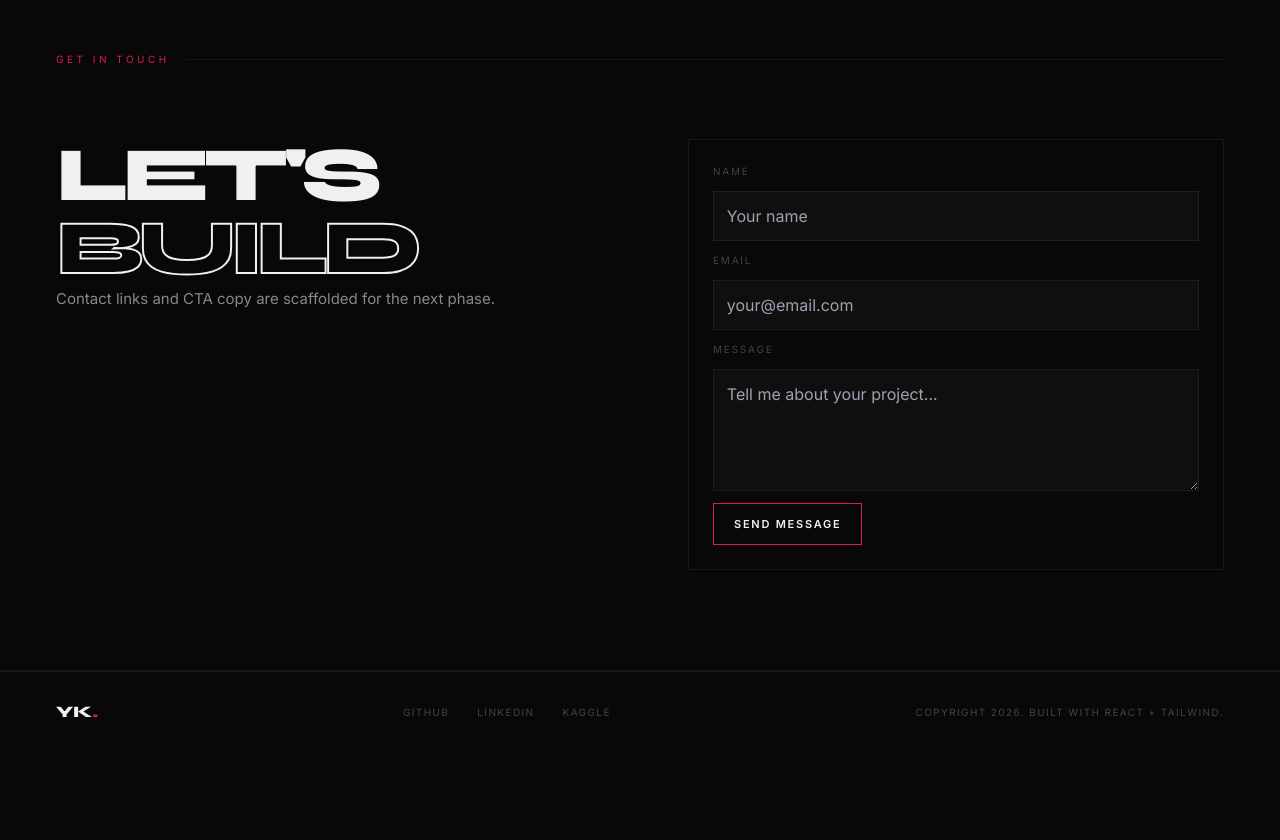
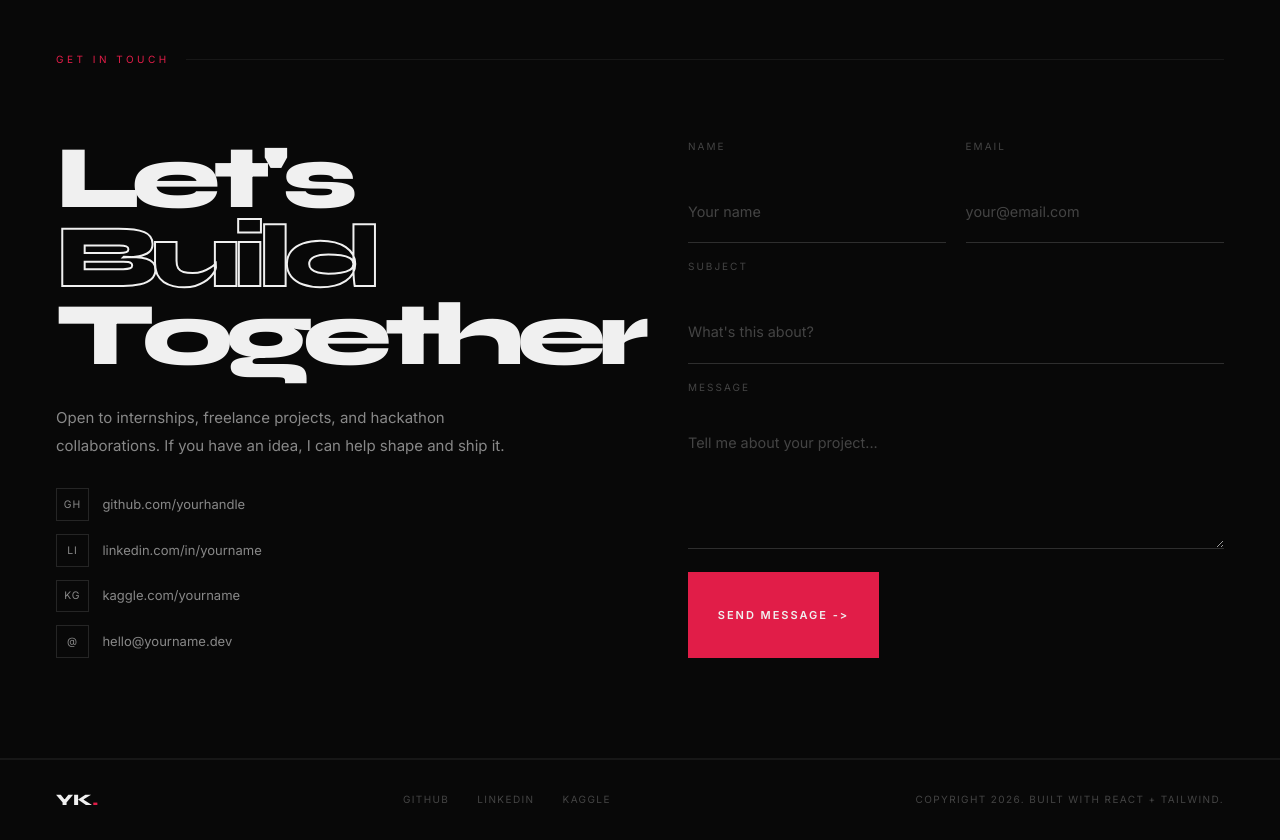
Before and after one commit to Himanth-reddy/himanth-portfolio, a React app: page / in a window 1280 px wide. Shown: the part 3320-4160 px from the top of the page. Before the commit the page ends 4072 px from the top, so only its background shows below. Built offline with nearby package versions, Linux system fonts and the light colour scheme; no server answers; the HTML template or start-up script is replaced by a standard one.

Commit message:
feat: implement contact section with form handling and styling

```diff
--- /dev/null
+++ b/src/data/contact.js
@@ -0,0 +1,27 @@
+export const contactSectionContent = {
+  label: 'Get In Touch',
+  titleTop: "Let's",
+  titleAccent: 'Build',
+  titleBottom: 'Together',
+  description:
+    'Open to internships, freelance projects, and hackathon collaborations. If you have an idea, I can help shape and ship it.',
+}
+
+export const contactLinks = [
+  { id: 'github', icon: 'GH', label: 'github.com/yourhandle', href: 'https://github.com/' },
+  { id: 'linkedin', icon: 'LI', label: 'linkedin.com/in/yourname', href: 'https://linkedin.com/' },
+  { id: 'kaggle', icon: 'KG', label: 'kaggle.com/yourname', href: 'https://kaggle.com/' },
+  { id: 'email', icon: '@', label: 'hello@yourname.dev', href: 'mailto:hello@yourname.dev' },
+]
+
+export const contactFormFields = [
+  { id: 'name', label: 'Name', placeholder: 'Your name', type: 'text' },
+  { id: 'email', label: 'Email', placeholder: 'your@email.com', type: 'email' },
+  { id: 'subject', label: 'Subject', placeholder: "What's this about?", type: 'text' },
+  {
+    id: 'message',
+    label: 'Message',
+    placeholder: 'Tell me about your project...',
+    type: 'textarea',
+  },
+]
--- a/src/sections/Contact.jsx
+++ b/src/sections/Contact.jsx
@@ -1,22 +1,151 @@
+import { useMemo, useState } from 'react'
+import emailjs from '@emailjs/browser'
+import { contactFormFields, contactLinks, contactSectionContent } from '../data/contact.js'
+
+const INITIAL_FORM = {
+  name: '',
+  email: '',
+  subject: '',
+  message: '',
+}
+
 function Contact() {
+  const [form, setForm] = useState(INITIAL_FORM)
+  const [isSubmitting, setIsSubmitting] = useState(false)
+  const [status, setStatus] = useState({ type: 'idle', message: '' })
+
+  const envConfig = useMemo(
+    () => ({
+      serviceId: import.meta.env.VITE_EMAILJS_SERVICE_ID,
+      templateId: import.meta.env.VITE_EMAILJS_TEMPLATE_ID,
+      publicKey: import.meta.env.VITE_EMAILJS_PUBLIC_KEY,
+    }),
+    [],
+  )
+
+  const onFieldChange = (event) => {
+    const { name, value } = event.target
+    setForm((prev) => ({ ...prev, [name]: value }))
+  }
+
+  const onSubmit = async (event) => {
+    event.preventDefault()
+
+    if (!envConfig.serviceId || !envConfig.templateId || !envConfig.publicKey) {
+      setStatus({
+        type: 'error',
+        message:
+          'Email service is not configured. Add VITE_EMAILJS_SERVICE_ID, VITE_EMAILJS_TEMPLATE_ID, and VITE_EMAILJS_PUBLIC_KEY to your .env file.',
+      })
+      return
+    }
+
+    try {
+      setIsSubmitting(true)
+      setStatus({ type: 'idle', message: '' })
+
+      await emailjs.send(
+        envConfig.serviceId,
+        envConfig.templateId,
+        {
+          from_name: form.name,
+          from_email: form.email,
+          subject: form.subject,
+          message: form.message,
+        },
+        { publicKey: envConfig.publicKey },
+      )
+
+      setStatus({ type: 'success', message: 'Message sent successfully. I will reply soon.' })
+      setForm(INITIAL_FORM)
+    } catch {
+      setStatus({
+        type: 'error',
+        message: 'Message failed to send. Please try again or use one of the social links.',
+      })
+    } finally {
+      setIsSubmitting(false)
+    }
+  }
+
   return (
-    <section id="contact" className="section-shell">
-      <p className="section-label">Get In Touch</p>
-      <div className="split-shell">
-        <div>
-          <h2 className="display-title">
-            Let's <span className="outline-text">Build</span>
+    <section id="contact" className="section-shell contact-shell">
+      <p className="section-label">{contactSectionContent.label}</p>
+      <div className="contact-grid">
+        <div className="contact-copy-col">
+          <h2 className="contact-title">
+            {contactSectionContent.titleTop}
+            <br />
+            <span className="outline-text">{contactSectionContent.titleAccent}</span>
+            <br />
+            {contactSectionContent.titleBottom}
           </h2>
-          <p className="body-copy">Contact links and CTA copy are scaffolded for the next phase.</p>
+
+          <p className="contact-copy">{contactSectionContent.description}</p>
+
+          <div className="contact-links-col">
+            {contactLinks.map((link) => (
+              <a key={link.id} className="contact-link hov" href={link.href} target="_blank" rel="noreferrer">
+                <span className="contact-link-icon">{link.icon}</span>
+                {link.label}
+              </a>
+            ))}
+          </div>
         </div>
-        <form className="placeholder-form surface-a">
-          <label htmlFor="name">Name</label>
-          <input id="name" name="name" placeholder="Your name" />
-          <label htmlFor="email">Email</label>
-          <input id="email" name="email" placeholder="your@email.com" />
-          <label htmlFor="message">Message</label>
-          <textarea id="message" name="message" rows="4" placeholder="Tell me about your project..." />
-          <button type="submit">Send Message</button>
+
+        <form className="contact-form" onSubmit={onSubmit}>
+          <div className="contact-form-row">
+            {contactFormFields.slice(0, 2).map((field) => (
+              <label key={field.id} htmlFor={field.id} className="contact-field">
+                <span>{field.label}</span>
+                <input
+                  id={field.id}
+                  name={field.id}
+                  type={field.type}
+                  value={form[field.id]}
+                  onChange={onFieldChange}
+                  required
+                  placeholder={field.placeholder}
+                />
+              </label>
+            ))}
+          </div>
+
+          <label htmlFor="subject" className="contact-field">
+            <span>Subject</span>
+            <input
+              id="subject"
+              name="subject"
+              type="text"
+              value={form.subject}
+              onChange={onFieldChange}
+              required
+              placeholder={contactFormFields[2].placeholder}
+            />
+          </label>
+
+          <label htmlFor="message" className="contact-field">
+            <span>Message</span>
+            <textarea
+              id="message"
+              name="message"
+              rows="4"
+              value={form.message}
+              onChange={onFieldChange}
+              required
+              placeholder={contactFormFields[3].placeholder}
+            />
+          </label>
+
+          <button className="contact-submit hov" type="submit" disabled={isSubmitting}>
+            {isSubmitting ? 'Sending...' : 'Send Message ->'}
+          </button>
+
+          {status.message ? (
+            <p className={`contact-status ${status.type === 'error' ? 'is-error' : 'is-success'}`}>
+              {status.message}
+            </p>
+          ) : null}
         </form>
       </div>
     </section>
--- a/src/styles/index.css
+++ b/src/styles/index.css
@@ -803,37 +803,148 @@ button {
   transition: width 1.45s cubic-bezier(0.16, 1, 0.3, 1);
 }
 
-.placeholder-form {
-  border: 1px solid var(--border);
-  padding: 1.5rem;
-  display: grid;
-  gap: 0.75rem;
+.contact-shell {
+  background: var(--bg);
 }
 
-.placeholder-form label {
+.contact-grid {
+  display: grid;
+  grid-template-columns: repeat(2, minmax(0, 1fr));
+  gap: 6rem;
+}
+
+.contact-title {
+  margin-bottom: 1.8rem;
+  font-family: var(--fd);
+  font-size: clamp(3.25rem, 7vw, 6rem);
+  line-height: 0.88;
+  letter-spacing: -0.08em;
+}
+
+.contact-copy {
+  margin-bottom: 1.8rem;
+  max-width: 30rem;
+  color: var(--muted);
+  font-size: 0.9375rem;
+  line-height: 1.85;
+}
+
+.contact-links-col {
+  display: grid;
+  gap: 0.8rem;
+}
+
+.contact-link {
+  display: inline-flex;
+  align-items: center;
+  gap: 0.85rem;
+  width: fit-content;
+  color: var(--muted);
+  font-size: 0.8125rem;
+  transition: color 0.2s ease;
+}
+
+.contact-link:hover {
+  color: var(--text);
+}
+
+.contact-link-icon {
+  width: 2.05rem;
+  height: 2.05rem;
+  display: inline-flex;
+  align-items: center;
+  justify-content: center;
+  border: 1px solid color-mix(in srgb, var(--text) 12%, transparent);
+  font-size: 0.65rem;
+  letter-spacing: 0.08em;
+  transition: border-color 0.2s ease, color 0.2s ease;
+}
+
+.contact-link:hover .contact-link-icon {
+  border-color: var(--accent);
+  color: var(--accent);
+}
+
+.contact-form {
+  display: grid;
+  gap: 1rem;
+}
+
+.contact-form-row {
+  display: grid;
+  grid-template-columns: repeat(2, minmax(0, 1fr));
+  gap: 1.2rem;
+}
+
+.contact-field {
+  display: grid;
+  gap: 0.45rem;
+}
+
+.contact-field span {
   color: var(--dim);
   font-size: 0.625rem;
-  letter-spacing: 0.18em;
+  letter-spacing: 0.2em;
   text-transform: uppercase;
 }
 
-.placeholder-form input,
-.placeholder-form textarea {
-  border: 1px solid var(--border);
-  padding: 0.75rem 0.8rem;
-  background: var(--bg2);
+.contact-field input,
+.contact-field textarea {
+  border: 0;
+  border-bottom: 1px solid color-mix(in srgb, var(--text) 16%, transparent);
+  background: transparent;
+  padding: 0.65rem 0;
   color: var(--text);
+  font-size: 0.9rem;
+  outline: none;
+  transition: border-color 0.2s ease;
 }
 
-.placeholder-form button {
-  justify-self: start;
+.contact-field input:focus,
+.contact-field textarea:focus {
+  border-bottom-color: var(--accent);
+}
+
+.contact-field textarea {
+  resize: vertical;
+  min-height: 5rem;
+}
+
+.contact-field input::placeholder,
+.contact-field textarea::placeholder {
+  color: var(--dim);
+}
+
+.contact-submit {
+  width: fit-content;
+  margin-top: 0.4rem;
   border: 1px solid var(--accent);
-  padding: 0.75rem 1.25rem;
+  background: var(--accent);
+  padding: 0.9rem 1.8rem;
   color: var(--text);
   font-size: 0.6875rem;
   font-weight: 600;
-  letter-spacing: 0.16em;
+  letter-spacing: 0.18em;
   text-transform: uppercase;
+  transition: opacity 0.2s ease;
+}
+
+.contact-submit:disabled {
+  opacity: 0.6;
+}
+
+.contact-status {
+  margin-top: 0.25rem;
+  font-size: 0.75rem;
+  line-height: 1.5;
+}
+
+.contact-status.is-success {
+  color: var(--gh-c);
+}
+
+.contact-status.is-error {
+  color: var(--accent);
 }
 
 .footer-shell {
@@ -943,6 +1054,8 @@ button {
   .hero-meta-grid,
   .about-grid,
   .split-shell,
+  .contact-grid,
+  .contact-form-row,
   .section-head-row,
   .project-grid,
   .stats-grid,
```
Also changed, not shown: 1 other file (tests, documents, lock files or other folders).
